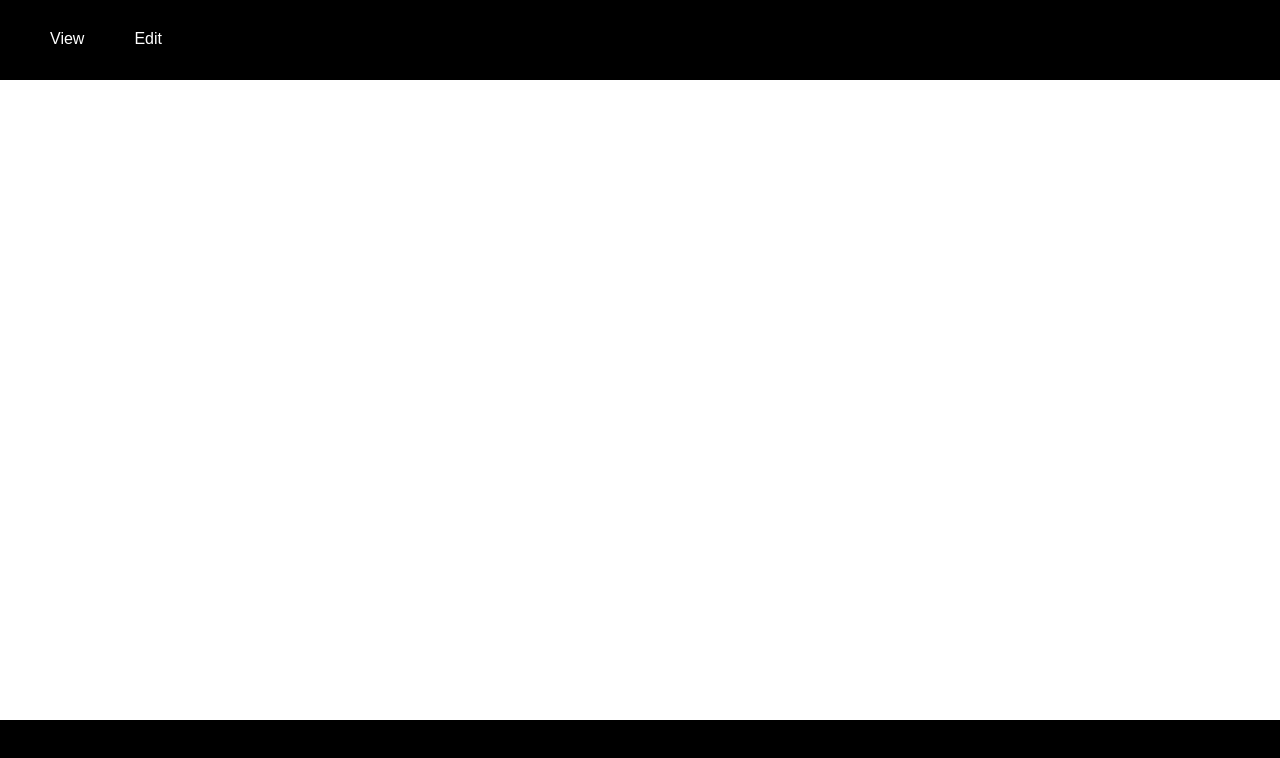
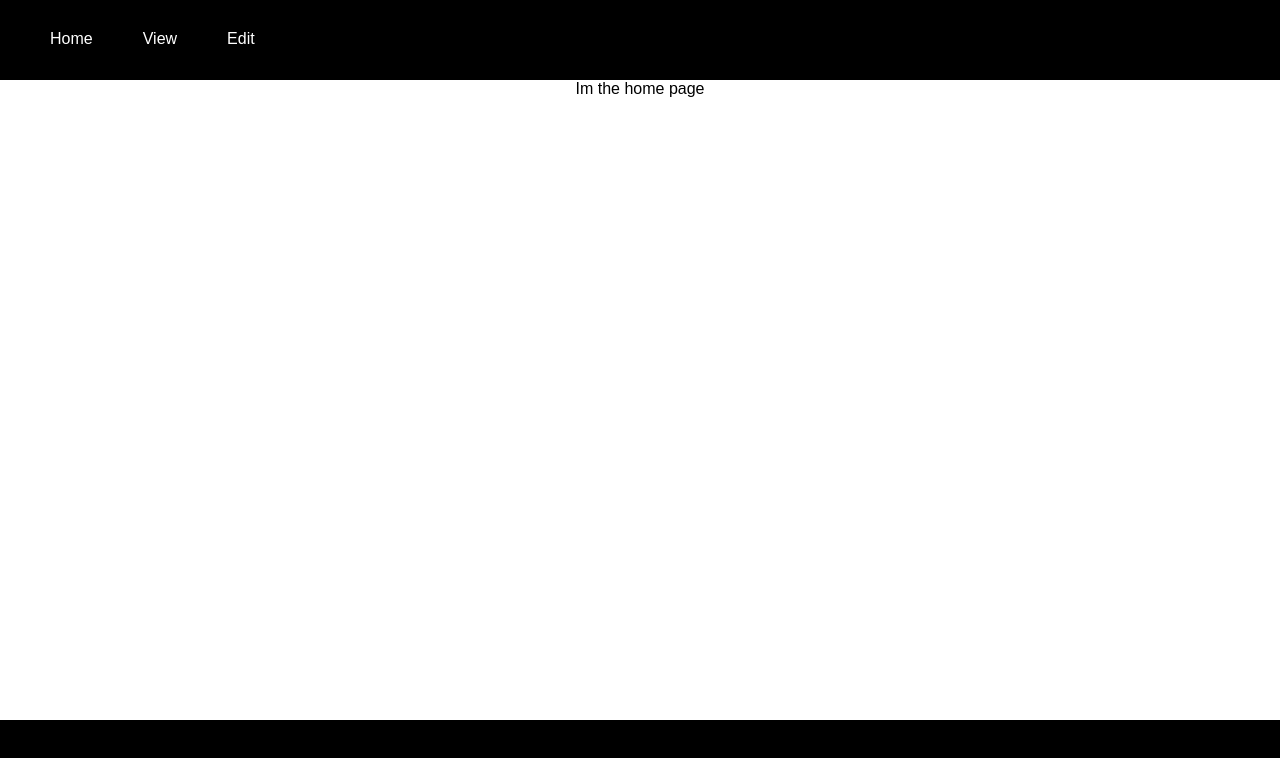
Before and after one commit to sheridanerin/mini-react-fun-time, a React (Create React App) app: page /#/ in a window 1280 px wide. Shown: the top 758 px of the page. Built offline with nearby package versions, Linux system fonts and the light colour scheme.

Commit message:
my OCD demanded that I reorganize the setup so that the body had it's own component instead of being wrapped together inside the header.

```diff
--- a/src/App.js
+++ b/src/App.js
@@ -1,6 +1,7 @@
 import React, { Component } from 'react';
 import Header from './components/Header/Header.js';
 import Footer from './components/Footer/Footer.js';
+import Body from './components/Body/Body.js'
 import './App.css';
 
 class App extends Component {
@@ -8,6 +9,7 @@ class App extends Component {
     return (
       <div className="App">
         <Header />
+        <Body />
         <Footer />
       </div>
     );
--- /dev/null
+++ b/src/components/Body/Body.js
@@ -0,0 +1,20 @@
+import React, { Component } from 'react';
+import { Route, HashRouter } from "react-router-dom";
+import Edit from '../Edit/Edit.js'
+import View from '../View/View.js'
+import Home from '../Home/Home.js'
+import './Body.css';
+
+export default class Body extends Component {
+    render() {
+        return (
+            <HashRouter>
+                <div className="content">
+                    <Route exact path="/" component={Home}/>
+                    <Route path="/edit" component={Edit}/>
+                    <Route path="/view" component={View}/>
+                </div>
+            </HashRouter>
+        )
+    }
+}
--- a/src/components/Header/Header.js
+++ b/src/components/Header/Header.js
@@ -1,22 +1,15 @@
 import React, { Component } from 'react';
-import { Route, NavLink, HashRouter } from "react-router-dom";
+import { NavLink, HashRouter } from "react-router-dom";
 import './Header.css';
-import Edit from "../Edit/Edit.js";
-import View from "../View/View.js";
 
 export default class Header extends Component {
     render() {
         return (
             <HashRouter>
-                <div>
-                    <div className="header-container">
-                        <NavLink className="header-link" to="/view">View</NavLink>
-                        <NavLink className="header-link" to="/edit">Edit</NavLink>
-                    </div>
-                    <div className="content">
-                        <Route path="/view" component={View}/>
-                        <Route path="/edit" component={Edit}/>
-                    </div>
+                <div className="header-container">
+                    <NavLink className="header-link" to="/">Home</NavLink>
+                    <NavLink className="header-link" to="/view">View</NavLink>
+                    <NavLink className="header-link" to="/edit">Edit</NavLink>
                 </div>
             </HashRouter>
         )
--- /dev/null
+++ b/src/components/Home/Home.js
@@ -0,0 +1,12 @@
+import React, { Component } from 'react';
+import './Home.css';
+
+export default class Home extends Component {
+    render() {
+        return (
+            <div className="home-container">
+                <span>Im the home page</span>
+            </div>
+        )
+    }
+}
--- a/src/components/View/View.js
+++ b/src/components/View/View.js
@@ -5,7 +5,7 @@ export default class View extends Component {
     render() {
         return (
             <div className="view-container">
-                <span>Im the view page!</span>
+                <span>Im the view container</span>
             </div>
         )
     }
```
Also changed, not shown: src/components/Body/Body.css (added), src/components/Home/Home.css (added).
